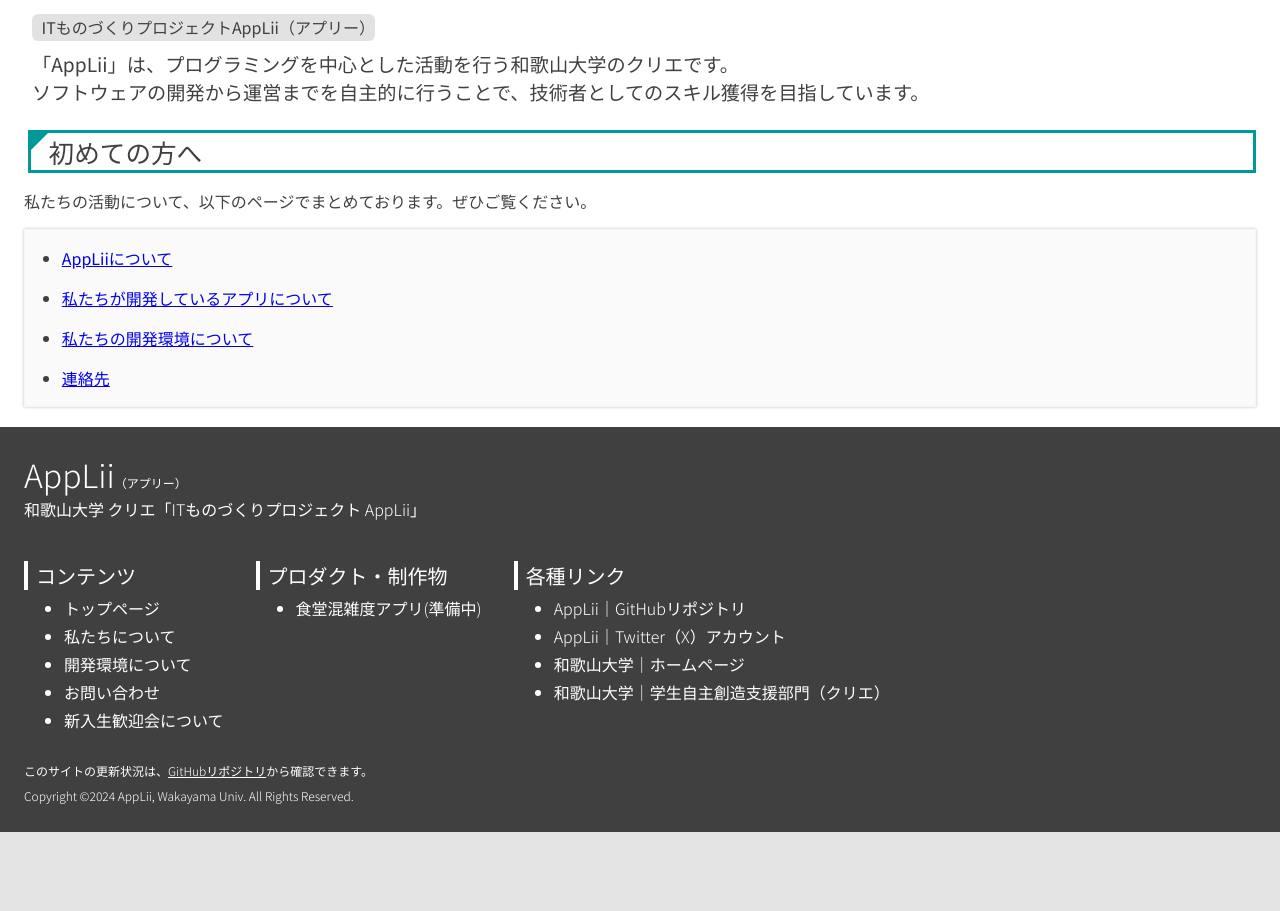
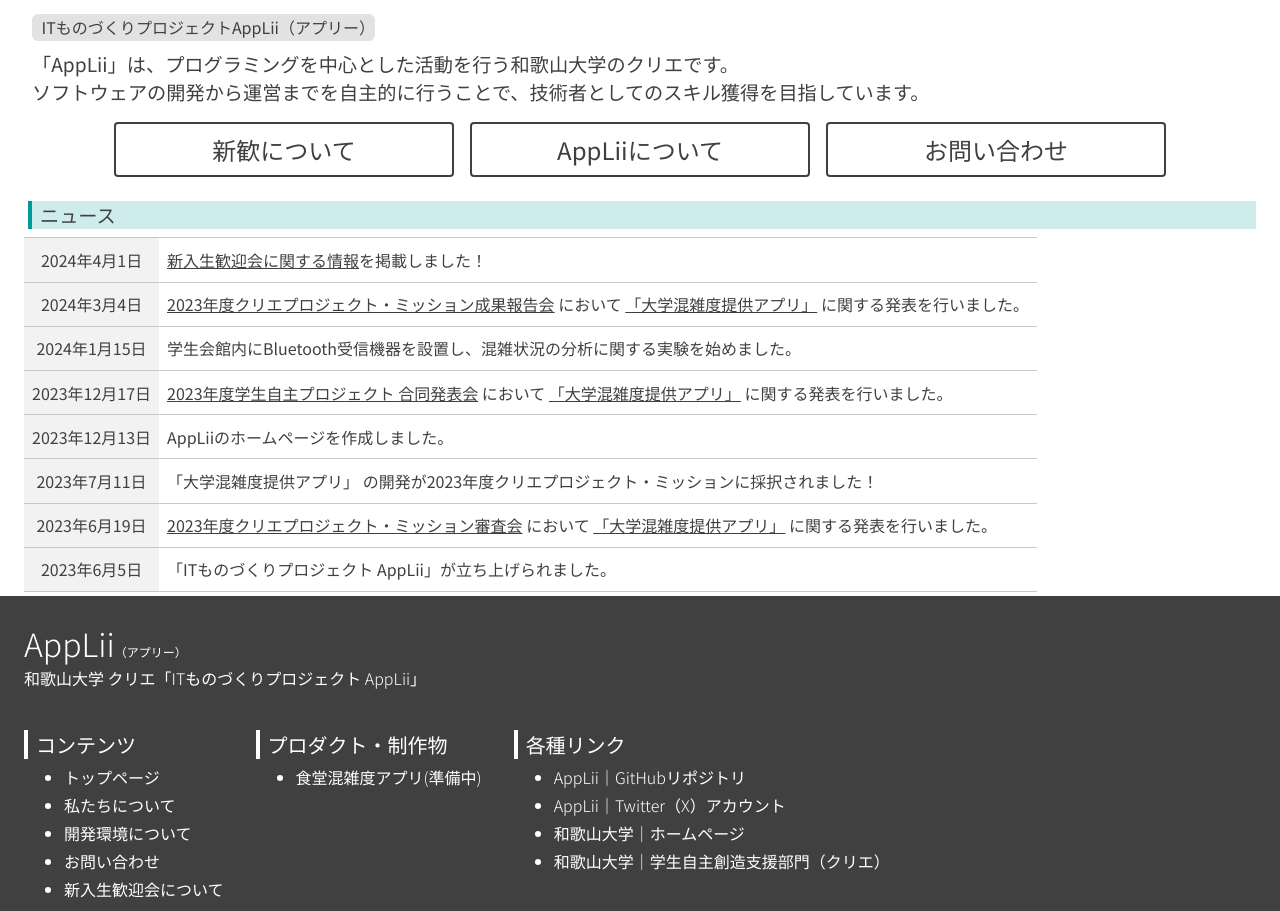
Before and after one commit to AppLii/AppLii.github.io, a Nuxt app: page / in a window 1280 px wide. Shown: the part 815-1726 px from the top of the page. Before the commit the page ends 1647 px from the top, so only its background shows below. Built offline with nearby package versions, Linux system fonts and the light colour scheme.

Commit message:
変更：見て欲しいページのリンクをトップページに大きめに記載・ニュース一覧も記載

```diff
--- a/pages/index.vue
+++ b/pages/index.vue
@@ -41,14 +41,72 @@
             <p>私たちの特徴</p>
             <h1>ニュース</h1>
         -->
-            <h1>初めての方へ</h1>
-        <p>私たちの活動について、以下のページでまとめております。ぜひご覧ください。</p>
-        <ul>
-            <li><a href="/pages/about-us">AppLiiについて</a></li>
-            <li><a href="/pages/about-cafe-app">私たちが開発しているアプリについて</a></li>
-            <li><a href="/pages/about-dev">私たちの開発環境について</a></li>
-            <li><a href="/pages/contact">連絡先</a></li>
-        </ul>
+        <div class="box-a-container">
+            <a class="box-a" href="/pages/about-us">新歓について</a>
+            <a class="box-a" href="/pages/about-us">AppLiiについて</a>
+            <a class="box-a" href="/pages/contact">お問い合わせ</a>
+        </div>
+
+        <h2>ニュース</h2>
+        <table class="responsive-enabled news-table">
+            <tbody>
+                <tr>
+                    <th>2024年4月1日</th>
+                    <td>
+                        <a href="/pages/newcomers">新入生歓迎会に関する情報</a>を掲載しました！
+                    </td>
+                </tr>
+                <tr>
+                    <th>2024年3月4日</th>
+                    <td>
+                        <a target="_blank"
+                            href="https://www.wakayama-u.ac.jp/crea/news/2024020600055/">2023年度クリエプロジェクト・ミッション成果報告会</a>
+                        において
+                        <a target="_blank" href="/pages/about-cafe-app">「大学混雑度提供アプリ」</a>
+                        に関する発表を行いました。
+                    </td>
+                </tr>
+                <tr>
+                    <th>2024年1月15日</th>
+                    <td>学生会館内にBluetooth受信機器を設置し、混雑状況の分析に関する実験を始めました。</td>
+                </tr>
+                <tr>
+                    <th>2023年12月17日</th>
+                    <td>
+                        <a target="_blank" href="https://www.wakayama-u.ac.jp/crea/news/2023121100037/">2023年度学生自主プロジェクト
+                            合同発表会</a>
+                        において
+                        <a target="_blank" href="/pages/about-cafe-app">「大学混雑度提供アプリ」</a>
+                        に関する発表を行いました。
+                    </td>
+                </tr>
+                <tr>
+                    <th>2023年12月13日</th>
+                    <td>AppLiiのホームページを作成しました。</td>
+                </tr>
+                <tr>
+                    <th>2023年7月11日</th>
+                    <td>
+                        「大学混雑度提供アプリ」
+                        の開発が2023年度クリエプロジェクト・ミッションに採択されました！
+                    </td>
+                </tr>
+                <tr>
+                    <th>2023年6月19日</th>
+                    <td>
+                        <a target="_blank"
+                            href="https://www.wakayama-u.ac.jp/crea/news/2023060900026/">2023年度クリエプロジェクト・ミッション審査会</a>
+                        において
+                        <a target="_blank" href="/pages/about-cafe-app">「大学混雑度提供アプリ」</a>
+                        に関する発表を行いました。
+                    </td>
+                </tr>
+                <tr>
+                    <th>2023年6月5日</th>
+                    <td>「ITものづくりプロジェクト AppLii」が立ち上げられました。</td>
+                </tr>
+            </tbody>
+        </table>
     </div>
 </template>
 
@@ -188,4 +246,62 @@
         font-size: 1.2rem;
     }
 }
+
+.news-table {
+    display: block;
+    width: 100%;
+    max-height: 70vh;
+    overflow-y: auto;
+
+    a {
+        color: #404040;
+    }
+}
+
+.box-a-container {
+    display: flex;
+    flex-wrap: nowrap;
+    justify-content: center;
+    width: 100%;
+
+    .box-a {
+        display: block;
+        text-decoration: none;
+        border: 0.15rem solid #404040;
+        color: #404040;
+        border-radius: 0.25rem;
+        margin: 0.5rem;
+        padding: 0.5rem;
+        width: 20rem;
+        text-align: center;
+        font-size: 1.5rem;
+        white-space: nowrap;
+    }
+
+    .box-a:hover {
+        animation: hover-box-a 0.1s ease-in-out forwards;
+
+        @keyframes hover-box-a {
+            0% {
+                background-color: white;
+                color: #404040;
+            }
+
+            100% {
+                color: white;
+                background-color: #404040;
+            }
+        }
+    }
+}
+
+@media screen and (max-width: 700px) {
+    .box-a-container {
+        flex-wrap: wrap;
+
+        .box-a {
+            width: 100%;
+        }
+    }
+}
 </style>
```
